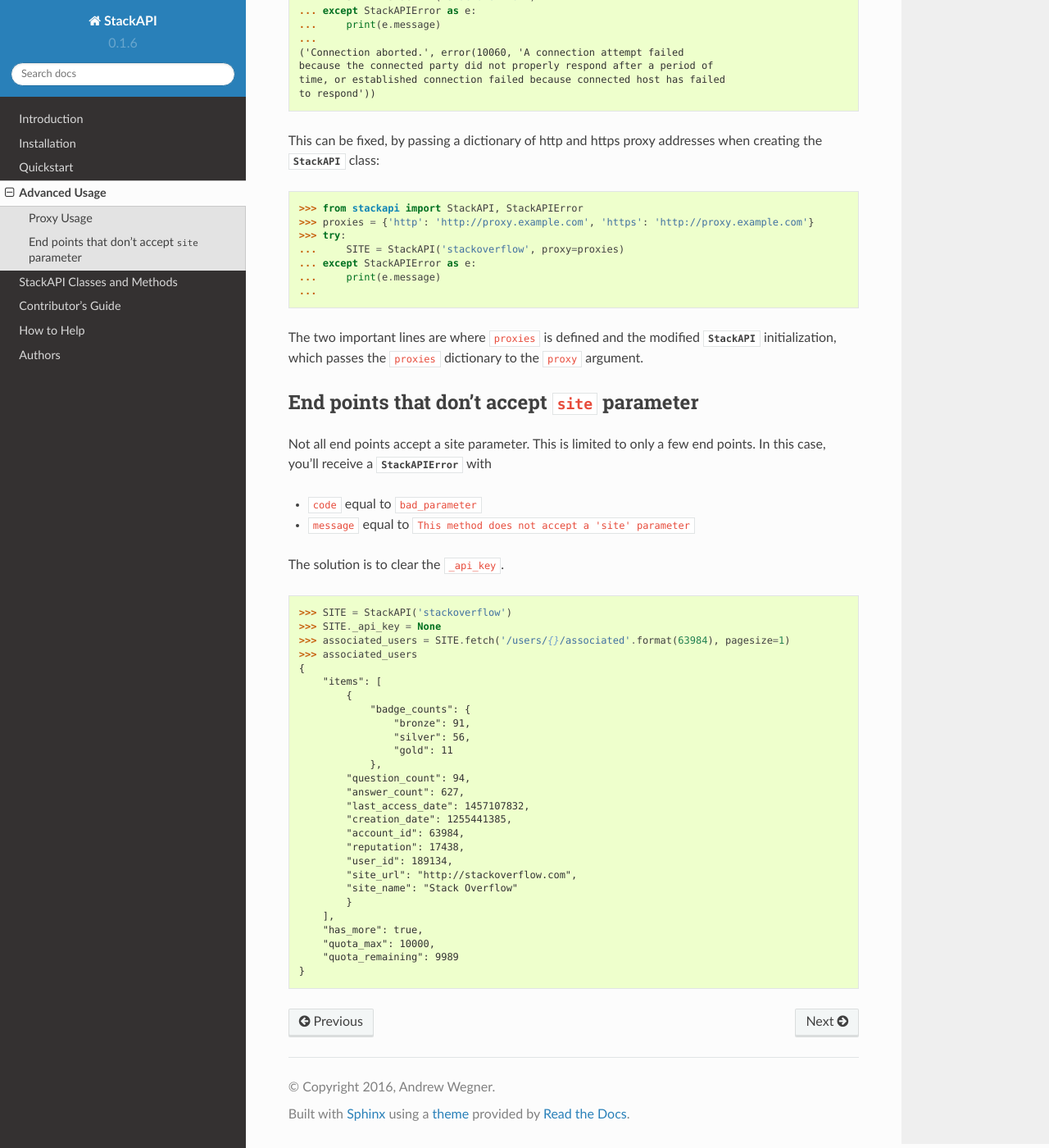
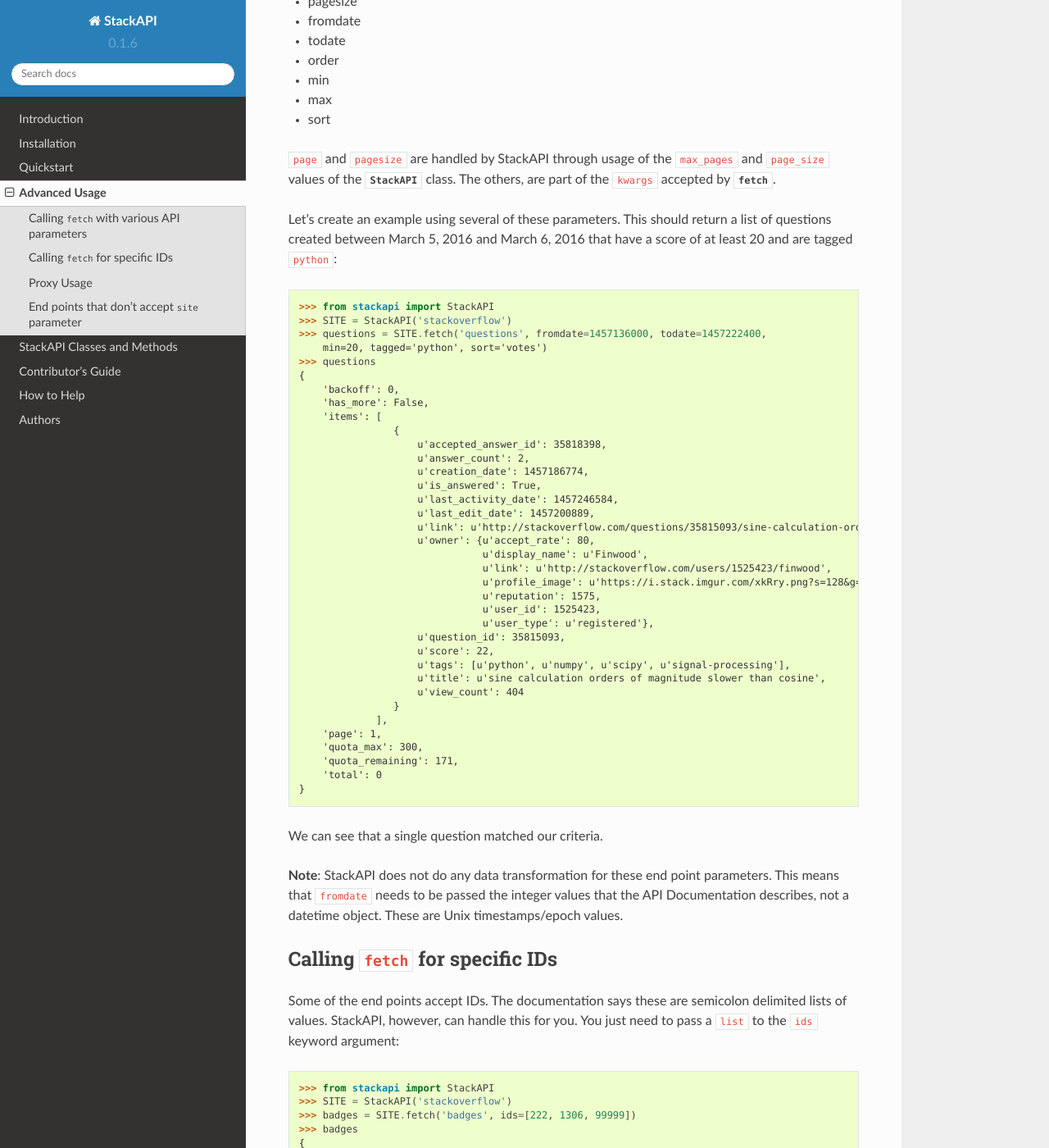
Before and after one commit to AWegnerGitHub/stackapi, a Sphinx documentation site: the page built from docs/user/advanced.rst, in a window 1280 px wide and 1400 px high, scrolled down 542 px. Shown: the whole window at 82% size. Built offline with Sphinx 7.4.7 and the Read the Docs theme 2.0.0, drawn with Linux system fonts in a browser that asks for light colours; some of the changed text lies outside the part shown.

Commit message:
Documentation updates
Refs #13

```diff
--- a/docs/dev/contributing.rst
+++ b/docs/dev/contributing.rst
@@ -10,7 +10,7 @@ contributing to the StackAPI project is *very* generous of you.
 This document lays out guidelines and advice for contributing to this project.
 If you're thinking of contributing, please start by reading this document and
 getting a feel for how contributing to this project works. If you have any
-questions, feel free to reach out to `Andrew Wegner`_ the primary maintainer.
+questions, feel free to reach out to `Andrew Wegner`_, the primary maintainer.
 
 .. _Andrew Wegner: https://github.com/AWegnerGitHub/stackapi/issues
 
--- a/docs/index.rst
+++ b/docs/index.rst
@@ -15,7 +15,7 @@ Retrieving data from the API is simple:
     comments = SITE.fetch('comments')
 
 The above, will issue a call to the
-|comments|_. end point on Stack Overflow and retrieve the 500 newest comments.
+|comments|_ end point on Stack Overflow and retrieve the 500 newest comments.
 
 .. |comments| replace:: ``comments``
 .. _comments: http://api.stackexchange.com/docs/comments
--- a/docs/user/advanced.rst
+++ b/docs/user/advanced.rst
@@ -7,6 +7,128 @@ Advanced Usage
 
 This portion of the documentation covers some of the more advanced features of
 StackAPI.
+
+.. _more-parameters-fetch:
+
+Calling ``fetch`` with various API parameters
+---------------------------------------------
+
+The various `end points <http://api.stackexchange.com/>`__ all take multiple
+parameters to help filter the number of results you return. StackAPI will
+accept all of these parameters.
+
+As an example, let's look at the `comments <http://api.stackexchange.com/docs/comments>`__
+end point. This end point will accept the following parameters:
+
+- page
+- pagesize
+- fromdate
+- todate
+- order
+- min
+- max
+- sort
+
+``page`` and ``pagesize`` are handled by StackAPI through usage of the
+``max_pages`` and ``page_size`` values of the :class:`StackAPI <stackapi.StackAPI>`
+class. The others, are part of the ``kwargs`` accepted by
+:meth:`fetch <stackapi.StackAPI.fetch>`.
+
+Let's create an example using several of these parameters. This should return
+a list of questions created between March 5, 2016 and March 6, 2016 that have
+a score of at least 20 and are tagged ``python``::
+
+    >>> from stackapi import StackAPI
+    >>> SITE = StackAPI('stackoverflow')
+    >>> questions = SITE.fetch('questions', fromdate=1457136000, todate=1457222400,
+        min=20, tagged='python', sort='votes')
+    >>> questions
+    {
+        'backoff': 0,
+        'has_more': False,
+        'items': [
+                    {
+                        u'accepted_answer_id': 35818398,
+                        u'answer_count': 2,
+                        u'creation_date': 1457186774,
+                        u'is_answered': True,
+                        u'last_activity_date': 1457246584,
+                        u'last_edit_date': 1457200889,
+                        u'link': u'http://stackoverflow.com/questions/35815093/sine-calculation-orders-of-magnitude-slower-than-cosine',
+                        u'owner': {u'accept_rate': 80,
+                                   u'display_name': u'Finwood',
+                                   u'link': u'http://stackoverflow.com/users/1525423/finwood',
+                                   u'profile_image': u'https://i.stack.imgur.com/xkRry.png?s=128&g=1',
+                                   u'reputation': 1575,
+                                   u'user_id': 1525423,
+                                   u'user_type': u'registered'},
+                        u'question_id': 35815093,
+                        u'score': 22,
+                        u'tags': [u'python', u'numpy', u'scipy', u'signal-processing'],
+                        u'title': u'sine calculation orders of magnitude slower than cosine',
+                        u'view_count': 404
+                    }
+                 ],
+        'page': 1,
+        'quota_max': 300,
+        'quota_remaining': 171,
+        'total': 0
+    }
+
+We can see that a single question matched our criteria.
+
+**Note**: StackAPI does not do any data transformation for these end point
+parameters. This means that ``fromdate`` needs to be passed the integer
+values that the API Documentation describes, not a datetime object. These are
+Unix timestamps/epoch values.
+
+.. _query-ids:
+
+Calling ``fetch`` for specific IDs
+----------------------------------
+
+Some of the end points accept IDs. The documentation says these are semicolon
+delimited lists of values. StackAPI, however, can handle this for you. You
+just need to pass a ``list`` to the ``ids`` keyword argument::
+
+    >>> from stackapi import StackAPI
+    >>> SITE = StackAPI('stackoverflow')
+    >>> badges = SITE.fetch('badges', ids=[222, 1306, 99999])
+    >>> badges
+    {
+        'backoff': 0,
+        'has_more': False,
+        'items': [
+                    {
+                        u'award_count': 6036,
+                        u'badge_id': 222,
+                        u'badge_type': u'named',
+                        u'link': u'http://stackoverflow.com/badges/222/altruist',
+                        u'name': u'Altruist',
+                        u'rank': u'bronze'
+                    },
+                    {
+                        u'award_count': 43954,
+                        u'badge_id': 1306,
+                        u'badge_type': u'named',
+                        u'link': u'http://stackoverflow.com/badges/1306/analytical',
+                        u'name': u'Analytical',
+                        u'rank': u'bronze'
+                    }
+                ],
+        'page': 1,
+        'quota_max': 300,
+        'quota_remaining': 160,
+        'total': 0
+    }
+
+Notice that we searched for 3 badges and only 2 results were returned. This is
+how the API operates. If an ID doesn't exist, a result will not be returned or
+indicated that it has been missed. It may be important for you to compare
+results to what you searched for to see if any values are missing.
+
+
+.. _proxy-usage:
 
 Proxy Usage
 -----------
--- a/docs/user/quickstart.rst
+++ b/docs/user/quickstart.rst
@@ -21,7 +21,7 @@ Retrieving data is very simple.
 
 First, import the StackAPI module::
 
-    >>> import stackapi
+    >>> from stackapi import StackAPI
 
 Now we want to retrieve the most recent comments from Stack Overflow::
 
@@ -32,6 +32,9 @@ This will return the 500 most recent comments on Stack Overflow, using the
 default filter the API provides. The value passed to
 :meth:`fetch <stackapi.StackAPI.fetch>` is an end point defined in the
 `Stack Exchange API <http://api.stackexchange.com/>`__.
+
+If you are looking for more information on how to tailor the results of your
+queries. Take a look at the :ref:`Advanced Usage <advanced>` examples.
 
 .. _change-num-results:
 
```
Also changed, not shown: other parts of docs/user/advanced.rst (+2 -0 lines).
